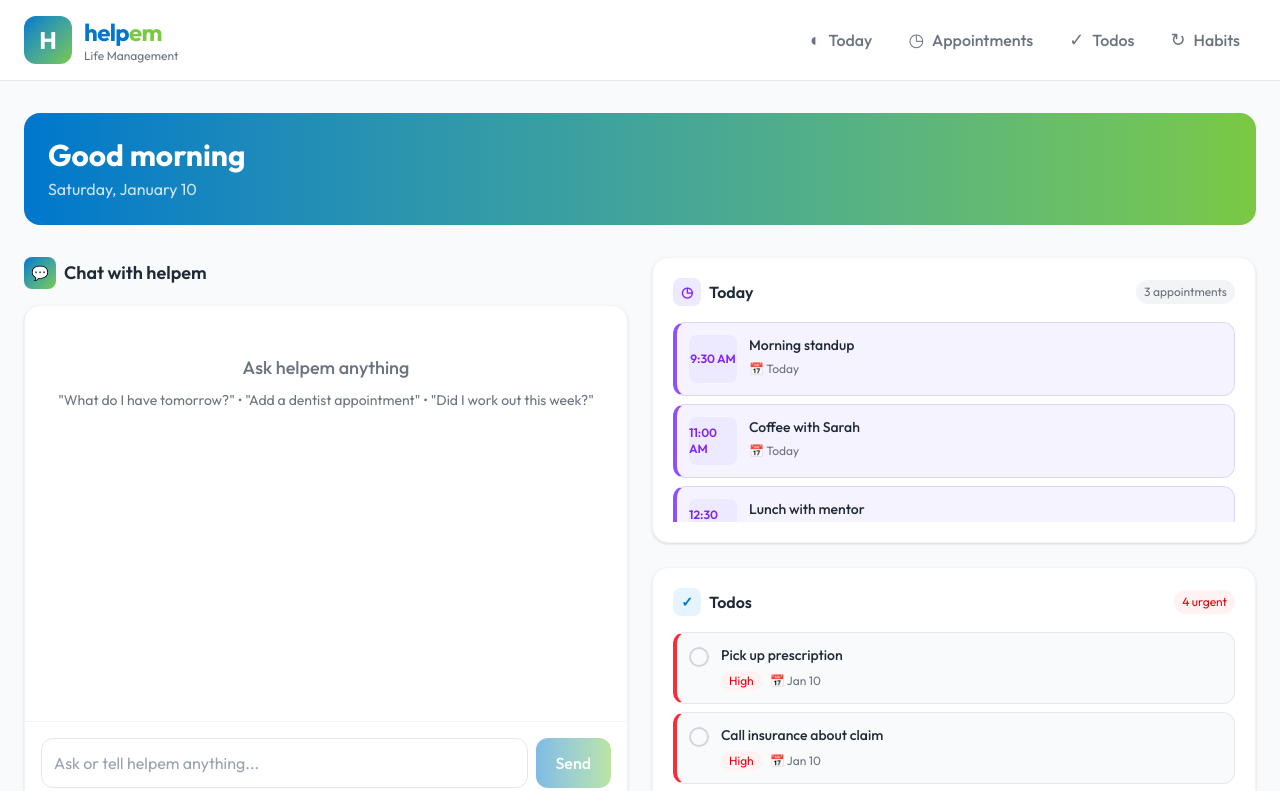
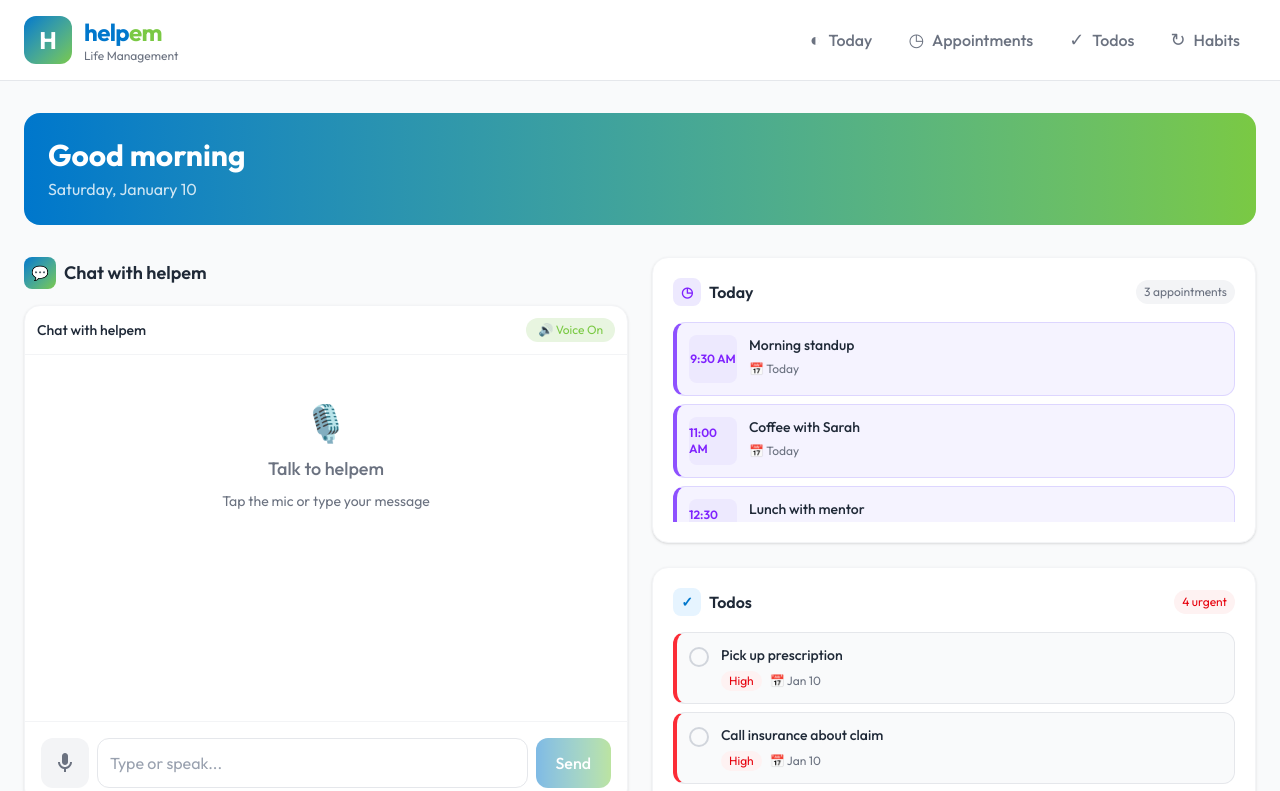
Before and after one commit to bsimkins11-personal/helpem_poc, a Next.js app: page / in a window 1280 px wide. Shown: the top 791 px of the page. Built offline with nearby package versions, Linux system fonts and the light colour scheme.

Commit message:
feat: add full voice conversations with speech recognition and synthesis

```diff
--- a/src/components/ChatInput.tsx
+++ b/src/components/ChatInput.tsx
@@ -23,7 +23,10 @@ export default function ChatInput() {
   const [loading, setLoading] = useState(false);
   const [pendingAction, setPendingAction] = useState<Message["action"] | null>(null);
   const [selectedPriority, setSelectedPriority] = useState<Priority>("medium");
+  const [isListening, setIsListening] = useState(false);
+  const [voiceEnabled, setVoiceEnabled] = useState(true);
   const messagesEndRef = useRef<HTMLDivElement>(null);
+  const recognitionRef = useRef<SpeechRecognition | null>(null);
 
   const { todos, habits, appointments, addTodo, addHabit, addAppointment } = useLife();
 
@@ -31,13 +34,83 @@ export default function ChatInput() {
     messagesEndRef.current?.scrollIntoView({ behavior: "smooth" });
   }, [messages]);
 
-  const sendMessage = async () => {
-    if (!input.trim() || loading) return;
+  // Initialize speech recognition
+  useEffect(() => {
+    if (typeof window !== "undefined") {
+      const SpeechRecognition = window.SpeechRecognition || window.webkitSpeechRecognition;
+      if (SpeechRecognition) {
+        recognitionRef.current = new SpeechRecognition();
+        recognitionRef.current.continuous = false;
+        recognitionRef.current.interimResults = false;
+        recognitionRef.current.lang = "en-US";
+
+        recognitionRef.current.onresult = (event) => {
+          const transcript = event.results[0][0].transcript;
+          setInput(transcript);
+          setIsListening(false);
+          // Auto-send after voice input
+          setTimeout(() => {
+            sendMessageWithText(transcript);
+          }, 300);
+        };
+
+        recognitionRef.current.onerror = () => {
+          setIsListening(false);
+        };
+
+        recognitionRef.current.onend = () => {
+          setIsListening(false);
+        };
+      }
+    }
+  }, []);
+
+  const speak = (text: string) => {
+    if (!voiceEnabled || typeof window === "undefined") return;
+
+    // Cancel any ongoing speech
+    window.speechSynthesis.cancel();
+
+    const utterance = new SpeechSynthesisUtterance(text);
+    utterance.rate = 1;
+    utterance.pitch = 1;
+    utterance.volume = 1;
+
+    // Try to use a natural voice
+    const voices = window.speechSynthesis.getVoices();
+    const preferredVoice = voices.find(v =>
+      v.name.includes("Samantha") ||
+      v.name.includes("Google") ||
+      v.name.includes("Natural")
+    );
+    if (preferredVoice) {
+      utterance.voice = preferredVoice;
+    }
+
+    window.speechSynthesis.speak(utterance);
+  };
+
+  const startListening = () => {
+    if (recognitionRef.current && !isListening) {
+      setIsListening(true);
+      recognitionRef.current.start();
+    }
+  };
+
+  const stopListening = () => {
+    if (recognitionRef.current && isListening) {
+      recognitionRef.current.stop();
+      setIsListening(false);
+    }
+  };
+
+  const sendMessageWithText = async (text: string) => {
+    if (!text.trim() || loading) return;
 
     const userMessage: Message = {
       id: crypto.randomUUID(),
       role: "user",
-      content: input,
+      content: text,
     };
 
     setMessages(prev => [...prev, userMessage]);
@@ -50,7 +123,7 @@ export default function ChatInput() {
         method: "POST",
         headers: { "Content-Type": "application/json" },
         body: JSON.stringify({
-          message: input,
+          message: text,
           userData: { todos, habits, appointments },
         }),
       });
@@ -58,11 +131,11 @@ export default function ChatInput() {
       const data = await res.json();
 
       if (data.action === "add") {
-        // Show confirmation for adding items
+        const responseText = `I'll add this ${data.type}: "${data.title}"`;
         const assistantMessage: Message = {
           id: crypto.randomUUID(),
           role: "assistant",
-          content: `I'll add this ${data.type}: "${data.title}"`,
+          content: responseText,
           action: {
             type: data.type,
             title: data.title,
@@ -74,25 +147,31 @@ export default function ChatInput() {
         setMessages(prev => [...prev, assistantMessage]);
         setPendingAction(assistantMessage.action);
         setSelectedPriority(data.priority || "medium");
+        speak(responseText + ". Would you like me to confirm?");
       } else {
-        // Regular response
+        const responseText = data.message || data.error || "I'm not sure how to help with that.";
         const assistantMessage: Message = {
           id: crypto.randomUUID(),
           role: "assistant",
-          content: data.message || data.error || "I'm not sure how to help with that.",
+          content: responseText,
         };
         setMessages(prev => [...prev, assistantMessage]);
+        speak(responseText);
       }
     } catch {
+      const errorText = "Sorry, something went wrong. Please try again.";
       setMessages(prev => [...prev, {
         id: crypto.randomUUID(),
         role: "assistant",
-        content: "Sorry, something went wrong. Please try again.",
+        content: errorText,
       }]);
+      speak(errorText);
     } finally {
       setLoading(false);
     }
   };
+
+  const sendMessage = () => sendMessageWithText(input);
 
   const confirmAction = () => {
     if (!pendingAction) return;
@@ -129,32 +208,52 @@ export default function ChatInput() {
         break;
     }
 
+    const confirmText = `Done! Added to your ${pendingAction.type}s.`;
     setMessages(prev => [...prev, {
       id: crypto.randomUUID(),
       role: "assistant",
-      content: `✓ Added to your ${pendingAction.type}s!`,
+      content: `✓ ${confirmText}`,
     }]);
+    speak(confirmText);
     setPendingAction(null);
   };
 
   const cancelAction = () => {
     setPendingAction(null);
+    const cancelText = "No problem, cancelled.";
     setMessages(prev => [...prev, {
       id: crypto.randomUUID(),
       role: "assistant",
-      content: "No problem, cancelled.",
+      content: cancelText,
     }]);
+    speak(cancelText);
   };
 
   return (
     <div className="bg-white rounded-2xl shadow-sm border border-gray-100 flex flex-col h-[500px]">
+      {/* Header with voice toggle */}
+      <div className="flex items-center justify-between p-3 border-b border-gray-100">
+        <span className="text-sm font-medium text-brandText">Chat with helpem</span>
+        <button
+          onClick={() => setVoiceEnabled(!voiceEnabled)}
+          className={`text-xs px-3 py-1 rounded-full transition-colors ${
+            voiceEnabled
+              ? "bg-brandGreenLight text-brandGreen"
+              : "bg-gray-100 text-brandTextLight"
+          }`}
+        >
+          {voiceEnabled ? "🔊 Voice On" : "🔇 Voice Off"}
+        </button>
+      </div>
+
       {/* Messages */}
       <div className="flex-1 overflow-y-auto p-4 space-y-4">
         {messages.length === 0 && (
           <div className="text-center text-brandTextLight py-8">
-            <p className="text-lg font-medium">Ask helpem anything</p>
+            <div className="text-4xl mb-3">🎙️</div>
+            <p className="text-lg font-medium">Talk to helpem</p>
             <p className="text-sm mt-2">
-              "What do I have tomorrow?" • "Add a dentist appointment" • "Did I work out this week?"
+              Tap the mic or type your message
             </p>
           </div>
         )}
@@ -245,15 +344,32 @@ export default function ChatInput() {
       {/* Input */}
       <div className="p-4 border-t border-gray-100">
         <div className="flex gap-2">
+          {/* Microphone button */}
+          <button
+            onClick={isListening ? stopListening : startListening}
+            disabled={loading}
+            className={`p-3 rounded-xl transition-all ${
+              isListening
+                ? "bg-red-500 text-white animate-pulse"
+                : "bg-gray-100 text-brandTextLight hover:bg-gray-200"
+            }`}
+            title={isListening ? "Stop listening" : "Start voice input"}
+          >
+            <svg className="w-6 h-6" fill="currentColor" viewBox="0 0 24 24">
+              <path d="M12 14c1.66 0 3-1.34 3-3V5c0-1.66-1.34-3-3-3S9 3.34 9 5v6c0 1.66 1.34 3 3 3z"/>
+              <path d="M17 11c0 2.76-2.24 5-5 5s-5-2.24-5-5H5c0 3.53 2.61 6.43 6 6.92V21h2v-3.08c3.39-.49 6-3.39 6-6.92h-2z"/>
+            </svg>
+          </button>
+
           <input
             type="text"
             value={input}
             onChange={(e) => setInput(e.target.value)}
             onKeyDown={(e) => e.key === "Enter" && sendMessage()}
-            placeholder="Ask or tell helpem anything..."
+            placeholder={isListening ? "Listening..." : "Type or speak..."}
             className="flex-1 border border-gray-200 p-3 rounded-xl text-brandText placeholder-gray-400
                        focus:outline-none focus:ring-2 focus:ring-brandBlue/50"
-            disabled={loading}
+            disabled={loading || isListening}
           />
           <button
             onClick={sendMessage}
--- /dev/null
+++ b/src/types/speech.d.ts
@@ -0,0 +1,43 @@
+interface SpeechRecognitionEvent extends Event {
+  results: SpeechRecognitionResultList;
+}
+
+interface SpeechRecognitionResultList {
+  length: number;
+  item(index: number): SpeechRecognitionResult;
+  [index: number]: SpeechRecognitionResult;
+}
+
+interface SpeechRecognitionResult {
+  length: number;
+  item(index: number): SpeechRecognitionAlternative;
+  [index: number]: SpeechRecognitionAlternative;
+  isFinal: boolean;
+}
+
+interface SpeechRecognitionAlternative {
+  transcript: string;
+  confidence: number;
+}
+
+interface SpeechRecognition extends EventTarget {
+  continuous: boolean;
+  interimResults: boolean;
+  lang: string;
+  start(): void;
+  stop(): void;
+  abort(): void;
+  onresult: ((event: SpeechRecognitionEvent) => void) | null;
+  onerror: ((event: Event) => void) | null;
+  onend: (() => void) | null;
+  onstart: (() => void) | null;
+}
+
+interface SpeechRecognitionConstructor {
+  new (): SpeechRecognition;
+}
+
+interface Window {
+  SpeechRecognition?: SpeechRecognitionConstructor;
+  webkitSpeechRecognition?: SpeechRecognitionConstructor;
+}
```
Also changed, not shown: src/app/api/chat/route.ts (+62 -90 lines).
